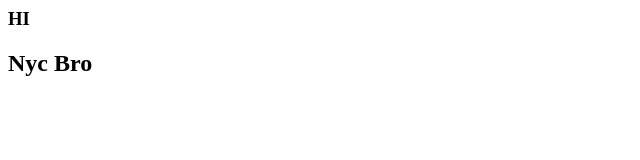
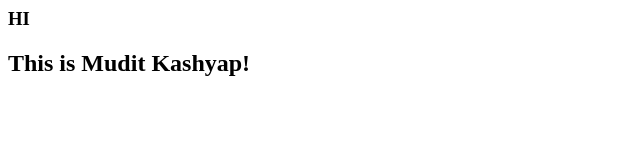
Before and after one commit to muditkashyap/muditkashyap.github.io, a plain HTML site: page index.html in a window 1280 px wide. Shown: the whole page, without its empty margins (0-640 px from the left). Drawn offline with Linux system fonts and the light colour scheme.

Commit message:
Update index.html

```diff
--- a/index.html
+++ b/index.html
@@ -2,9 +2,11 @@
   <head>
     <title>Sample File</title>
     <meta name="viewport" content="width=device-width, initial-scale=1.0">
+
   </head>
+
   <body>
     <h3>HI</h3>
-    <h2>Nyc Bro </h2>
+    <h2>This is Mudit Kashyap! </h2>
   </body>
 </html>
```
